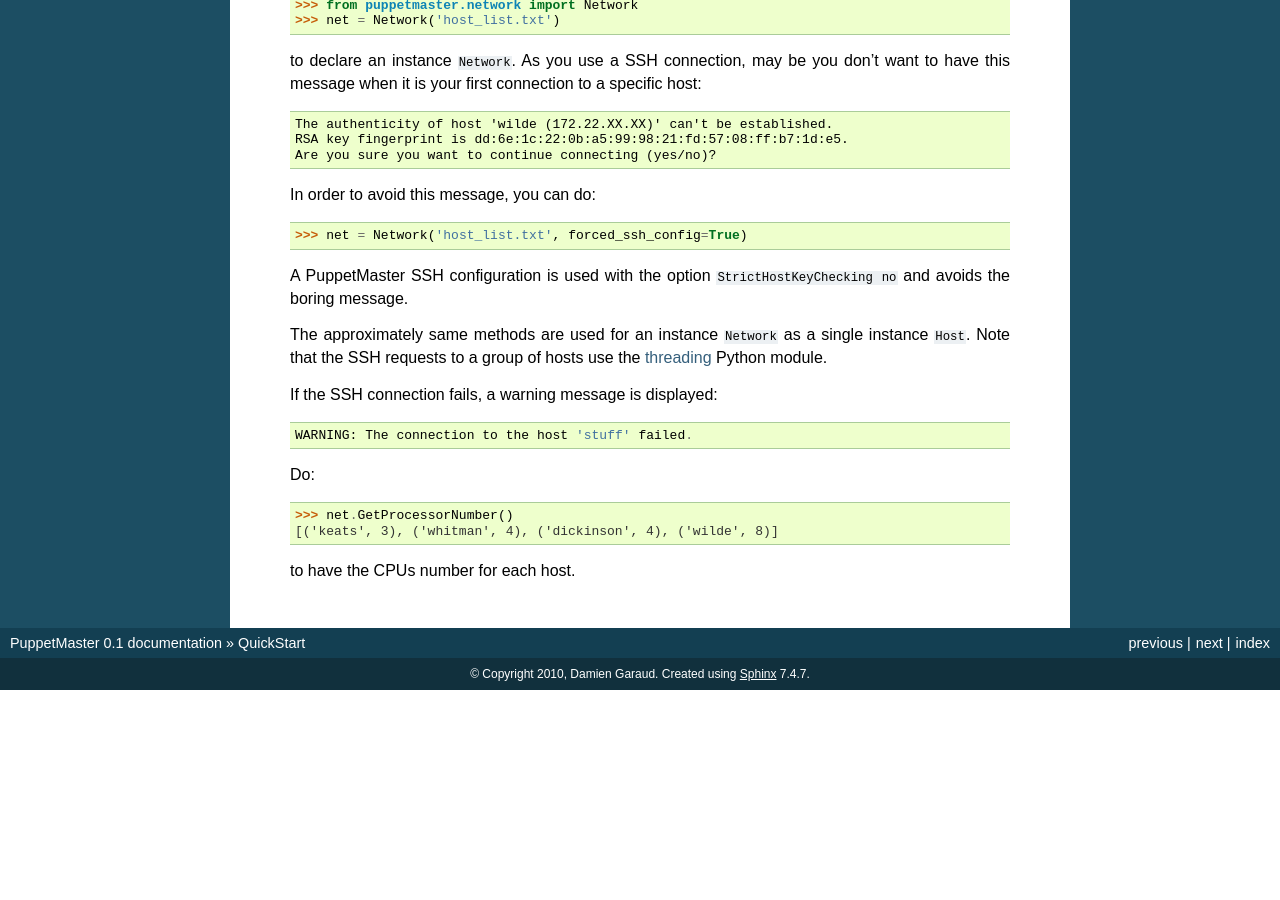
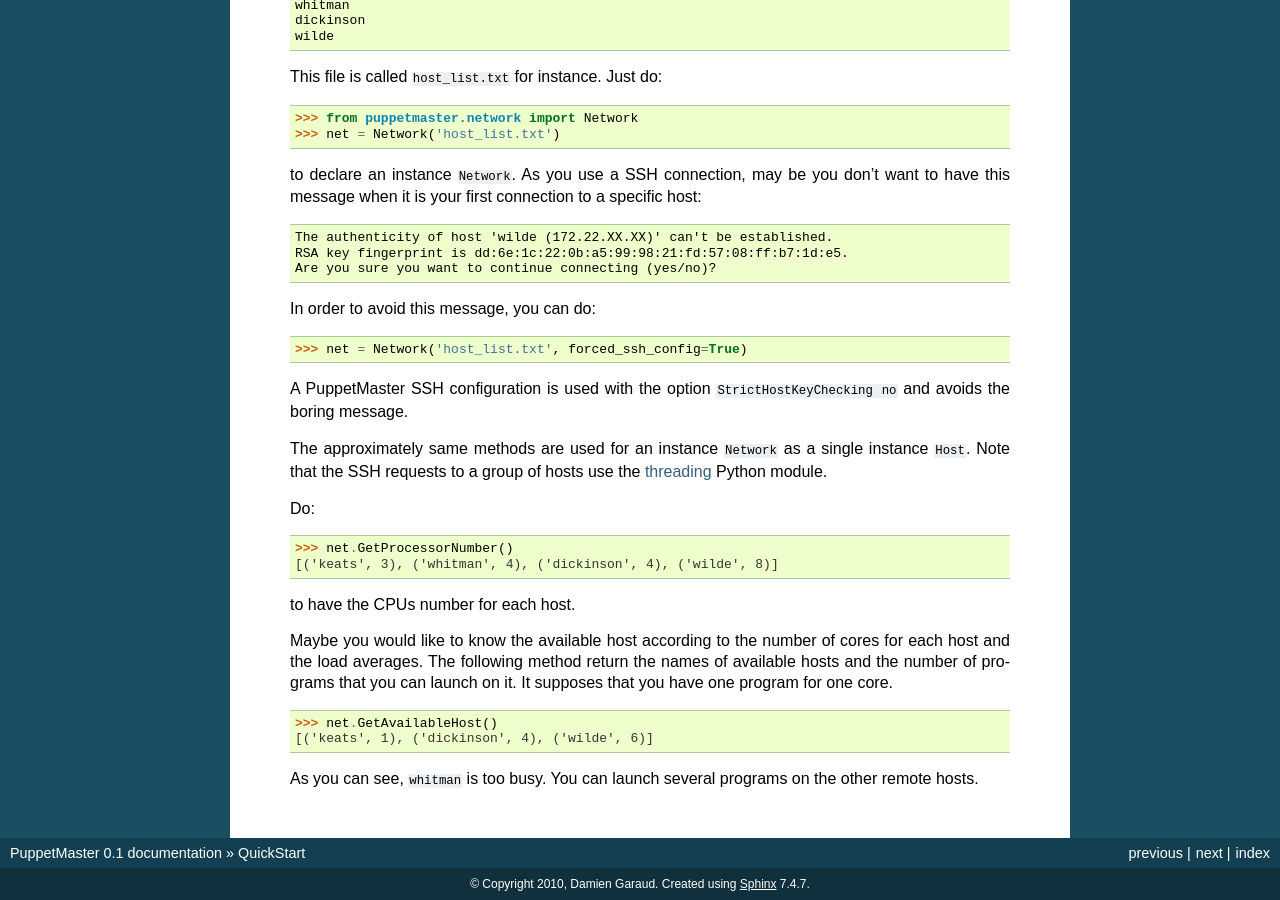
Before and after one commit to garaud/puppetmaster, a Sphinx documentation site: the page built from doc/quickstart.rst, in a window 1280 px wide and 900 px high, scrolled down 1142 px. Built offline with Sphinx 7.4.7, drawn with Linux system fonts in a browser that asks for light colours; before the commit the page ends 1832 px from its top, so only the background shows below that; some of the changed text lies outside the part shown.

Commit message:
Updated the 'quickstart' documentation.

```diff
--- a/doc/quickstart.rst
+++ b/doc/quickstart.rst
@@ -55,6 +55,13 @@
     >>> host.GetTotalMemory()
     4025246
 
+  If the SSH connection fails, the attribute ``connection`` is set to
+  ``False``::
+
+    >>> wrong_host = Host('fake')
+    >>> wrong_host.connection
+    False
+
 
 .. _network:
 
@@ -98,13 +105,20 @@
   the `threading <http://docs.python.org/library/threading.html>`_ Python
   module.
 
-  If the SSH connection fails, a warning message is displayed::
-
-    WARNING: The connection to the host 'stuff' failed.
-
   Do::
 
     >>> net.GetProcessorNumber()
     [('keats', 3), ('whitman', 4), ('dickinson', 4), ('wilde', 8)]
 
   to have the CPUs number for each host.
+
+  Maybe you would like to know the available host according to the number of
+  cores for each host and the load averages. The following method return the
+  names of available hosts and the number of programs that you can launch on
+  it. It supposes that you have one program for one core.
+
+    >>> net.GetAvailableHost()
+    [('keats', 1), ('dickinson', 4), ('wilde', 6)]
+
+  As you can see, ``whitman`` is too busy. You can launch several programs on
+  the other remote hosts.
```
